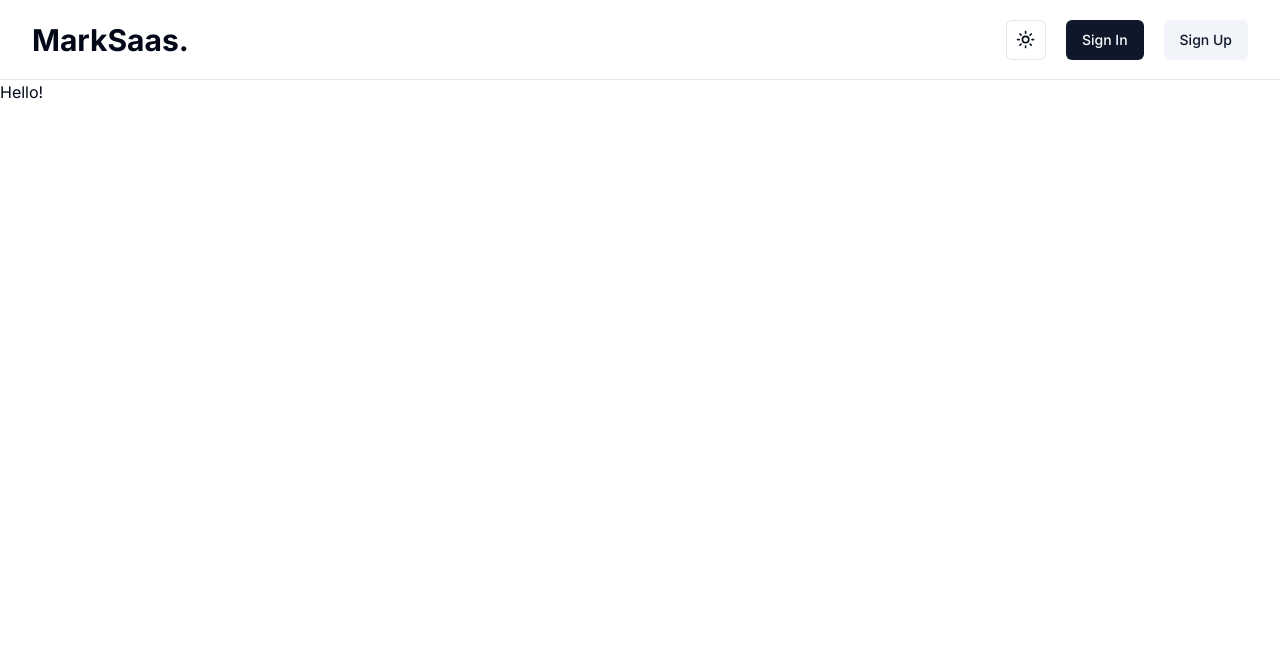
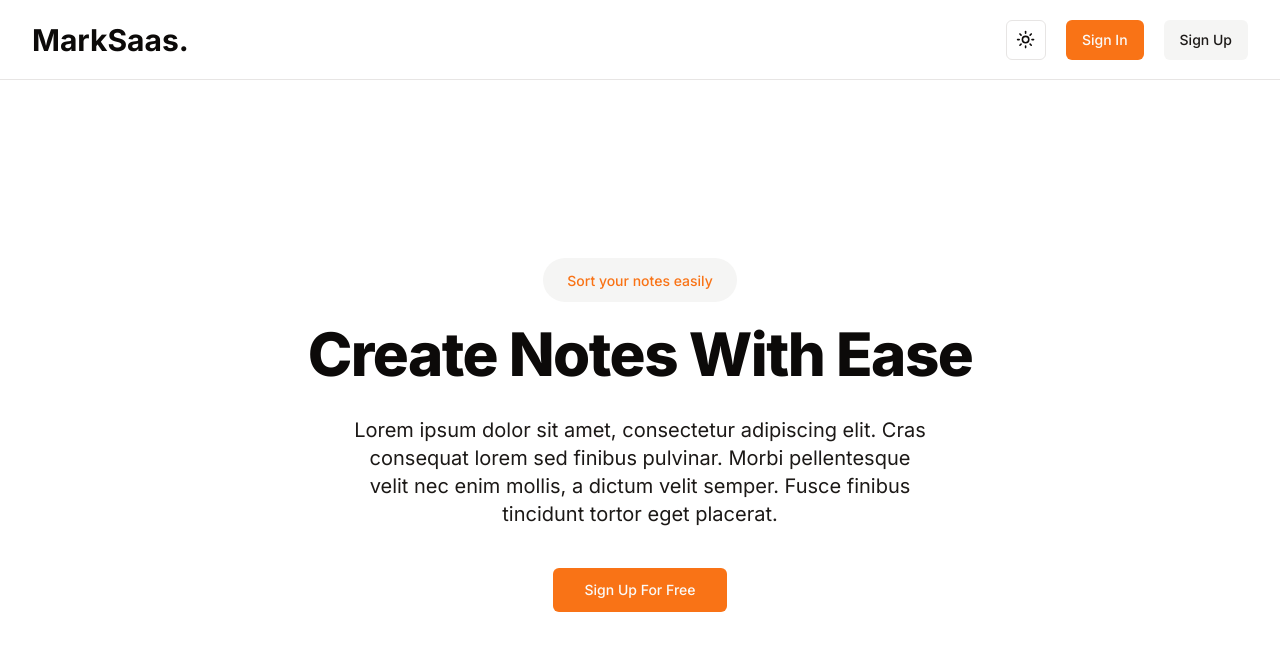
Before and after one commit to markslorach/saas-app, a Next.js app: page / in a window 1280 px wide. Shown: the top 650 px of the page. Built offline with nearby package versions, Linux system fonts and the light colour scheme; no server answers.

Commit message:
finished homepage

```diff
--- a/app/globals.css
+++ b/app/globals.css
@@ -2,69 +2,54 @@
 @tailwind components;
 @tailwind utilities;
 
+
 @layer base {
   :root {
     --background: 0 0% 100%;
-    --foreground: 222.2 84% 4.9%;
-
+    --foreground: 20 14.3% 4.1%;
     --card: 0 0% 100%;
-    --card-foreground: 222.2 84% 4.9%;
-
+    --card-foreground: 20 14.3% 4.1%;
     --popover: 0 0% 100%;
-    --popover-foreground: 222.2 84% 4.9%;
-
-    --primary: 222.2 47.4% 11.2%;
-    --primary-foreground: 210 40% 98%;
-
-    --secondary: 210 40% 96.1%;
-    --secondary-foreground: 222.2 47.4% 11.2%;
-
-    --muted: 210 40% 96.1%;
-    --muted-foreground: 215.4 16.3% 46.9%;
-
-    --accent: 210 40% 96.1%;
-    --accent-foreground: 222.2 47.4% 11.2%;
-
+    --popover-foreground: 20 14.3% 4.1%;
+    --primary: 24.6 95% 53.1%;
+    --primary-foreground: 60 9.1% 97.8%;
+    --secondary: 60 4.8% 95.9%;
+    --secondary-foreground: 24 9.8% 10%;
+    --muted: 60 4.8% 95.9%;
+    --muted-foreground: 25 5.3% 44.7%;
+    --accent: 60 4.8% 95.9%;
+    --accent-foreground: 24 9.8% 10%;
     --destructive: 0 84.2% 60.2%;
-    --destructive-foreground: 210 40% 98%;
-
-    --border: 214.3 31.8% 91.4%;
-    --input: 214.3 31.8% 91.4%;
-    /* --ring: 222.2 84% 4.9%; */
-
+    --destructive-foreground: 60 9.1% 97.8%;
+    --border: 20 5.9% 90%;
+    --input: 20 5.9% 90%;
+    --ring: 24.6 95% 53.1%;
     --radius: 0.5rem;
   }
 
   .dark {
-    --background: 222.2 84% 4.9%;
-    --foreground: 210 40% 98%;
-
-    --card: 222.2 84% 4.9%;
-    --card-foreground: 210 40% 98%;
-
-    --popover: 222.2 84% 4.9%;
-    --popover-foreground: 210 40% 98%;
-
-    --primary: 210 40% 98%;
-    --primary-foreground: 222.2 47.4% 11.2%;
-
-    --secondary: 217.2 32.6% 17.5%;
-    --secondary-foreground: 210 40% 98%;
-
-    --muted: 217.2 32.6% 17.5%;
-    --muted-foreground: 215 20.2% 65.1%;
-
-    --accent: 217.2 32.6% 17.5%;
-    --accent-foreground: 210 40% 98%;
-
-    --destructive: 0 62.8% 30.6%;
-    --destructive-foreground: 210 40% 98%;
-
-    --border: 217.2 32.6% 17.5%;
-    --input: 217.2 32.6% 17.5%;
-    /* --ring: 212.7 26.8% 83.9%; */
+    --background: 20 14.3% 4.1%;
+    --foreground: 60 9.1% 97.8%;
+    --card: 20 14.3% 4.1%;
+    --card-foreground: 60 9.1% 97.8%;
+    --popover: 20 14.3% 4.1%;
+    --popover-foreground: 60 9.1% 97.8%;
+    --primary: 20.5 90.2% 48.2%;
+    --primary-foreground: 60 9.1% 97.8%;
+    --secondary: 12 6.5% 15.1%;
+    --secondary-foreground: 60 9.1% 97.8%;
+    --muted: 12 6.5% 15.1%;
+    --muted-foreground: 24 5.4% 63.9%;
+    --accent: 12 6.5% 15.1%;
+    --accent-foreground: 60 9.1% 97.8%;
+    --destructive: 0 72.2% 50.6%;
+    --destructive-foreground: 60 9.1% 97.8%;
+    --border: 12 6.5% 15.1%;
+    --input: 12 6.5% 15.1%;
+    --ring: 20.5 90.2% 48.2%;
   }
 }
+
 
 @layer base {
   * {
--- a/app/page.jsx
+++ b/app/page.jsx
@@ -1,10 +1,36 @@
-import { ThemeToggle } from "./components/ThemeToggle";
+import { Button } from "@/components/ui/button";
+import { RegisterLink } from "@kinde-oss/kinde-auth-nextjs/components";
 
 export default function Home() {
   return (
-    <main>
-      <h1>Hello!</h1>
-
-    </main>
+    <section className="flex items-center justify-center bg-background h-[90vh]">
+      <div className="relative items-center w-full px-5 py-12 mx-auto lg:px-16 max-w-7xl md:px-12">
+        <div className="max-w-3xl mx-auto text-center">
+          <div>
+            <span className="w-auto px-6 py-3 rounded-full bg-secondary">
+              <span className="text-sm font-medium text-primary">
+                Sort your notes easily
+              </span>
+            </span>
+            <h1 className="mt-8 text-3xl lg:text-6xl tracking-tight font-extrabold">
+              Create Notes With Ease
+            </h1>
+            <p className="max-w-xl mx-auto mt-8 text-base lg:text-xl text-secondary-foreground">
+              Lorem ipsum dolor sit amet, consectetur adipiscing elit. Cras
+              consequat lorem sed finibus pulvinar. Morbi pellentesque velit nec
+              enim mollis, a dictum velit semper. Fusce finibus tincidunt tortor
+              eget placerat.
+            </p>
+          </div>
+          <div className="flex justify-center max-w-sm mx-auto mt-10">
+            <RegisterLink>
+              <Button size="lg" className="w-full">
+                Sign Up For Free
+              </Button>
+            </RegisterLink>
+          </div>
+        </div>
+      </div>
+    </section>
   );
 }
```
